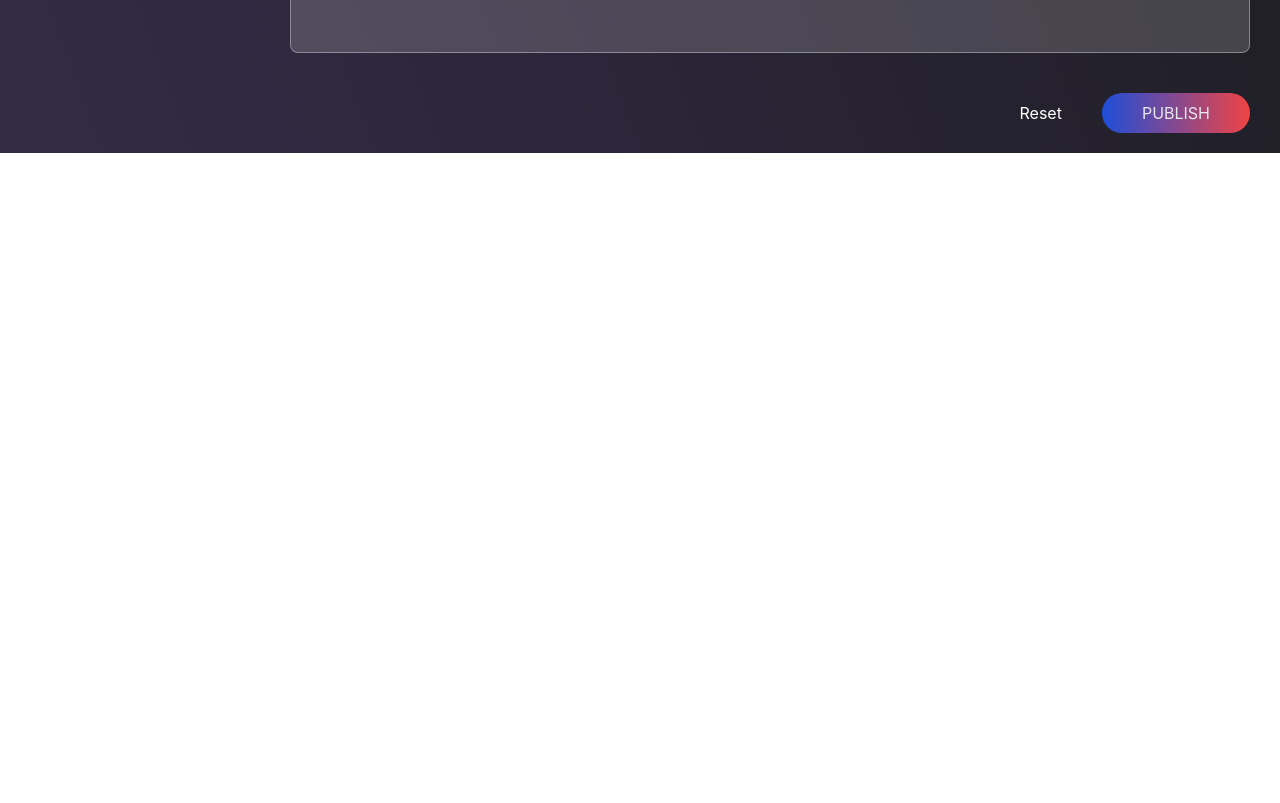
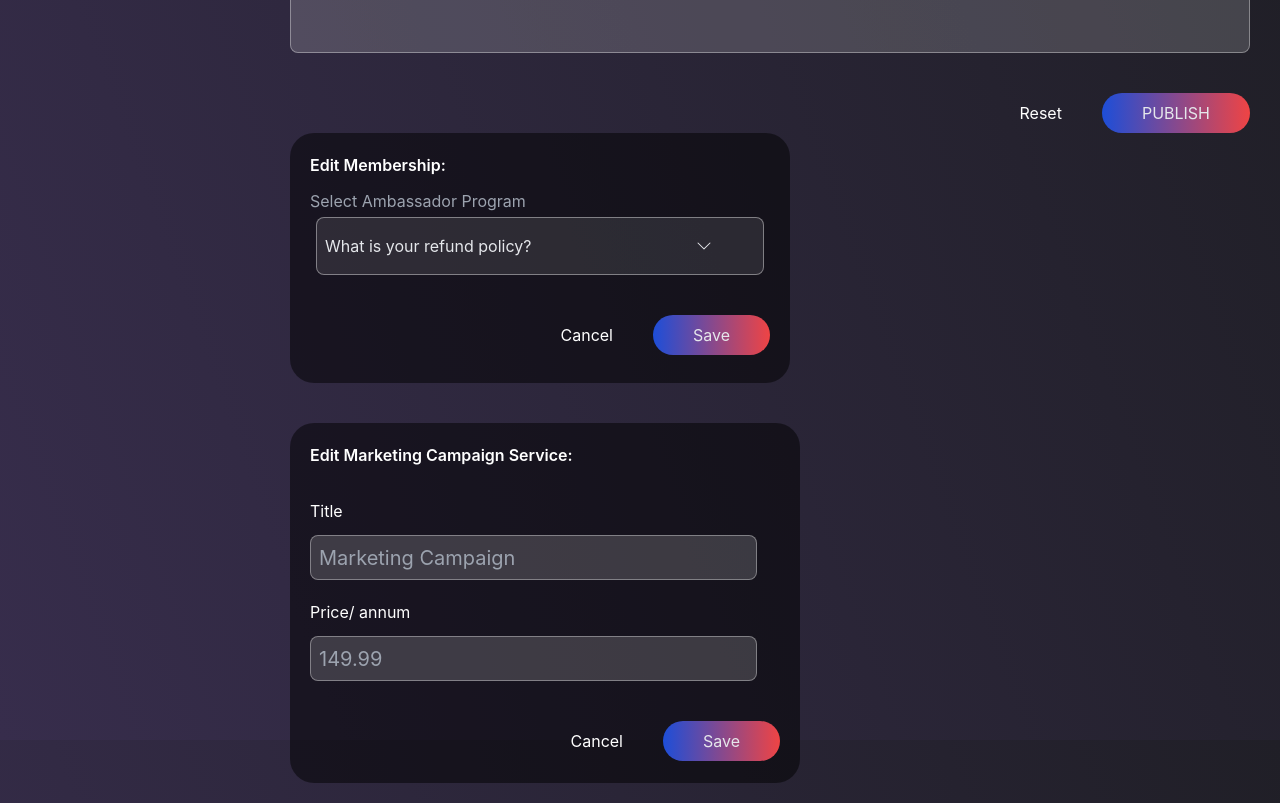
Before and after one commit to divyesh123-jain/Musicapp, a Next.js app: page /blog in a window 1280 px wide. Shown: the part 860-1663 px from the top of the page. Before the commit the page ends 1013 px from the top, so only its background shows below. Built offline with nearby package versions, Linux system fonts and the light colour scheme.

Commit message:
edit cards added

```diff
--- /dev/null
+++ b/components/EditMarketingCard.js
@@ -0,0 +1,50 @@
+import React from "react";
+
+const EditMemberCard = () => {
+  return (
+    <div>
+      <div className="w-[510px] h-[360px] bg-black/50 p-[20px] rounded-3xl relative">
+        <div className="font-semibold">Edit Marketing Campaign Service:</div>
+          <div className="w-full pt-1">
+            <div className="mt-7">
+              <div>
+                <div>Title</div>
+                <div className="mt-3">
+                  <div class="relative flex items-center w-[90%] md:w-[95%] h-[45px] border backdrop-opacity-25 bg-white/10 border-white/40  rounded-lg focus-within:shadow-lg overflow-hidden">
+                    <input
+                      class="peer h-full w-full outline-none text-xl p-2 backdrop-opacity-25 bg-white/5 border-white/40 pr-2"
+                      type="text"
+                      id="search"
+                      placeholder="Marketing Campaign"
+                    />
+                  </div>
+                </div>
+              </div>
+
+              <div className="mt-5">
+                <div>Price/ annum</div>
+                <div className="mt-3">
+                  <div class="relative flex items-center w-[90%] md:w-[95%] h-[45px] border backdrop-opacity-25 bg-white/10 border-white/40  rounded-lg focus-within:shadow-lg overflow-hidden">
+                    <input
+                      class="peer h-full w-full outline-none text-xl p-2 backdrop-opacity-25 bg-white/5 border-white/40 pr-2"
+                      type="text"
+                      id="search"
+                      placeholder="149.99"
+                    />
+                  </div>
+                </div>
+              </div>
+            </div>
+          </div>
+        <div className="flex justify-end space-x-10 items-center mt-10">
+          <div>Cancel</div>
+          <div className="pl-10 pr-10 pt-2 pb-2 text-gray-200 bg-gradient-to-r from-blue-700 to-red-500 rounded-full">
+            Save
+          </div>
+        </div>
+      </div>
+    </div>
+  );
+};
+
+export default EditMemberCard;
--- /dev/null
+++ b/components/EditMemberCard.js
@@ -0,0 +1,47 @@
+import React from "react";
+import { Disclosure } from "@headlessui/react";
+import { BsChevronDown } from "react-icons/bs";
+
+const EditMemberCard = () => {
+  return (
+    <div>
+      <div className="w-[500px] h-[250px] bg-black/50 p-[20px] rounded-3xl relative">
+        <div className="font-semibold">Edit Membership:</div>
+        <div className="mt-3 text-gray-400">
+          Select Ambassador Program
+          <div className="w-full pt-1">
+            <div className="mx-auto w-full max-w-md rounded-lg border backdrop-opacity-25 bg-white/10 border-white/40 p-2">
+              <Disclosure>
+                {({ open }) => (
+                  <>
+                    <Disclosure.Button className=" flex items-center justify-between w-[90%] h-[40px] text-gray-200  rounded-lg overflow-hidden">
+                      <span>What is your refund policy?</span>
+                      <span>
+                        <BsChevronDown
+                          className={`${open ? "rotate-180 transform" : ""} `}
+                        />
+                      </span>
+                    </Disclosure.Button>
+                    <Disclosure.Panel className="px-4 pt-4 pb-2 z-10 text-sm text-gray-200">
+                      If you're unhappy with your purchase for any reason, email
+                      us within 90 days and we'll refund you in full, no
+                      questions asked.
+                    </Disclosure.Panel>
+                  </>
+                )}
+              </Disclosure>
+            </div>
+          </div>
+        </div>
+        <div className="flex justify-end space-x-10 items-center mt-10">
+            <div>Cancel</div>
+            <div className="pl-10 pr-10 pt-2 pb-2 text-gray-200 bg-gradient-to-r from-blue-700 to-red-500 rounded-full">
+            Save
+          </div>
+        </div>
+      </div>
+    </div>
+  );
+};
+
+export default EditMemberCard;
--- a/pages/blog.js
+++ b/pages/blog.js
@@ -1,3 +1,5 @@
+import EditMemberCard from "@/components/EditMemberCard";
+import EditMarketingCard from "@/components/EditMarketingCard";
 import Image from "next/image";
 import React from "react";
 import { BsArrowLeftCircle } from "react-icons/bs";
@@ -90,6 +92,15 @@ const blog = () => {
             PUBLISH
           </div>
         </div>
+
+        <div>
+            <EditMemberCard />
+        </div>
+
+        <div className="mt-10">
+            <EditMarketingCard />
+        </div>
+
       </div>
     </div>
   );
```
